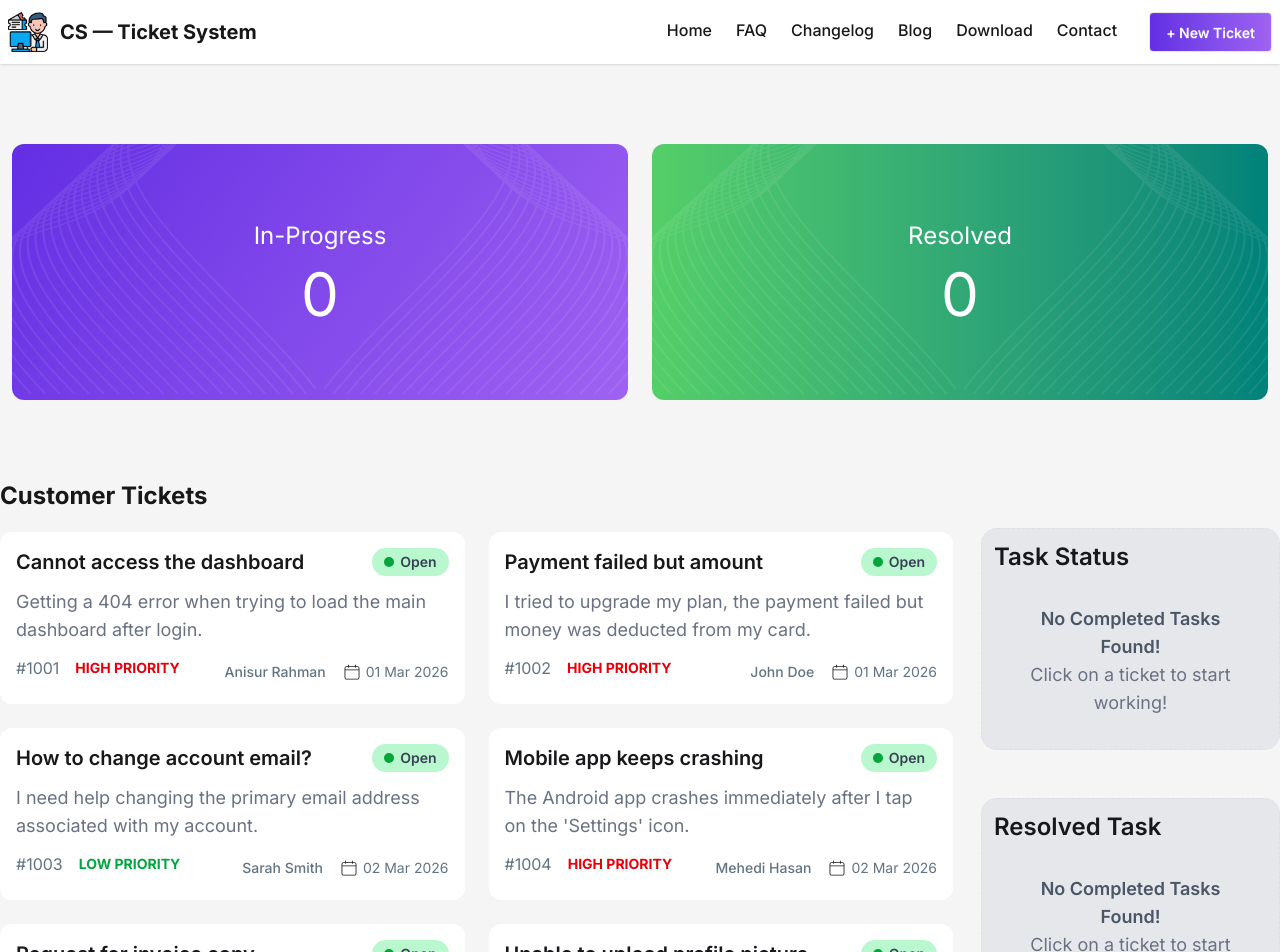
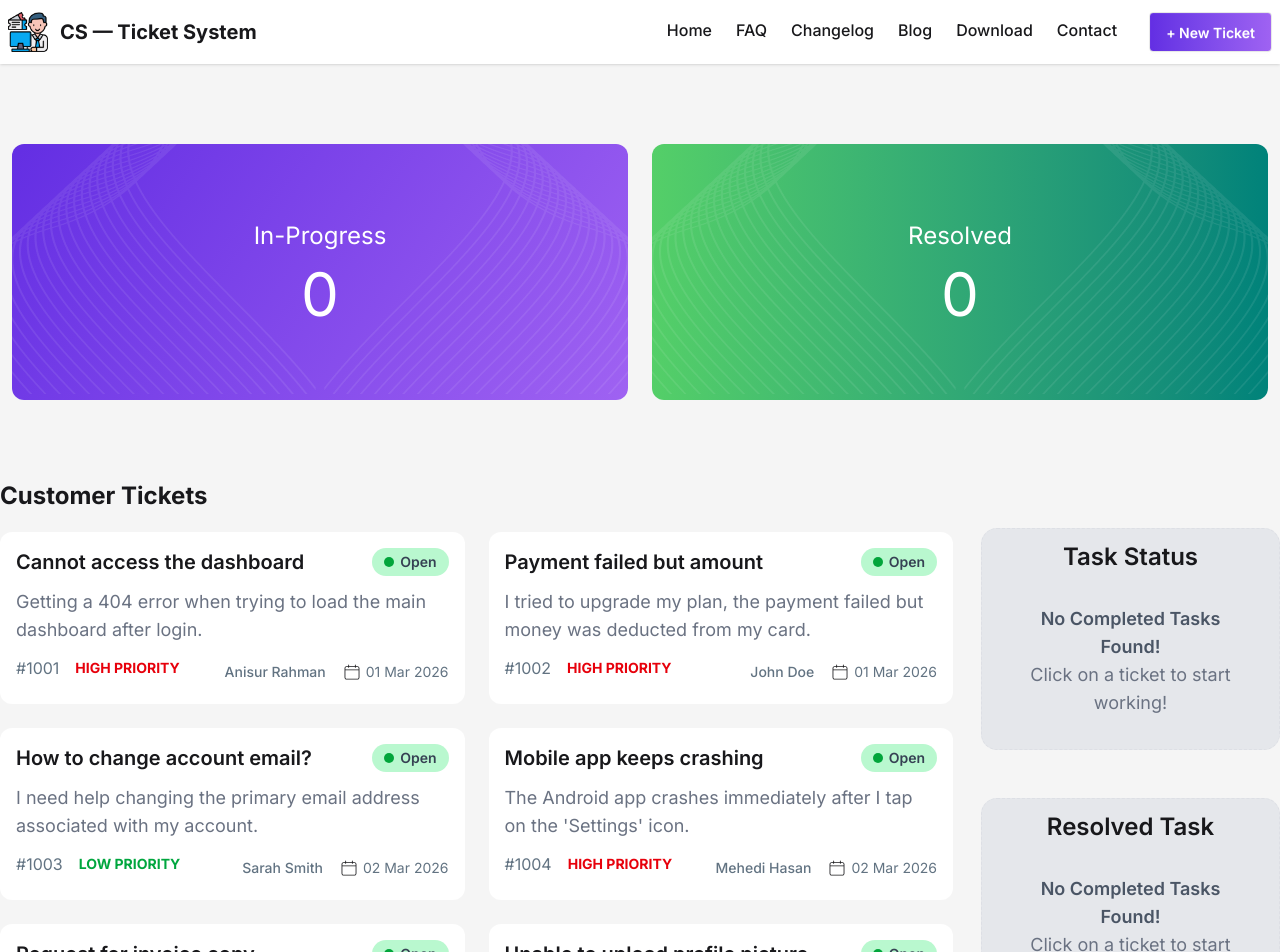
Before and after one commit to shihab-63/CS-Ticket-System-React, a React (Vite) app: page / in a window 1280 px wide. Shown: the top 952 px of the page. Built offline with nearby package versions, Linux system fonts and the light colour scheme.

Commit message:
Resolved task added

```diff
--- a/src/components/ResolvedTask/ResolvedTask.jsx
+++ b/src/components/ResolvedTask/ResolvedTask.jsx
@@ -4,7 +4,7 @@ const ResolvedTask = ({ taskItems }) => {
   return (
     <>
       <div className="bg-gray-200 border-gray-400/10 border border-dashed mt-12 p-3 rounded-2xl">
-        <h1 className="text-2xl font-semibold ">Resolved Task</h1>
+        <h1 className="text-2xl font-semibold text-center">Resolved Task</h1>
         {taskItems.length === 0 ? (
           <div className="text-center mt-3 p-5">
             <p className="text-lg font-semibold text-gray-600">
@@ -22,7 +22,7 @@ const ResolvedTask = ({ taskItems }) => {
             >
               <h1 className="text-xl font-semibold">{card.title}</h1>
               <button className="bg-[#02A53B] w-full mt-5 py-1 rounded-lg active:scale-95 transition-all px-2 text-lg text-white cursor-pointer text-center">
-                Complete
+                Click To Removed
               </button>
             </div>
           ))
--- a/src/components/TaskStatus/TaskStatus.jsx
+++ b/src/components/TaskStatus/TaskStatus.jsx
@@ -4,7 +4,7 @@ const TaskStatus = ({ status, handleResolved }) => {
   return (
     <>
       <div className="bg-gray-200 border-gray-400/10 border border-dashed  mt-12 p-3 rounded-2xl">
-        <h1 className="text-2xl font-semibold">Task Status</h1>
+        <h1 className="text-2xl text-center font-semibold">Task Status</h1>
 
         {status.length === 0 ? (
           <div className="text-center mt-3 p-5">
--- a/src/components/TicketDashboard/TicketDashboard.jsx
+++ b/src/components/TicketDashboard/TicketDashboard.jsx
@@ -45,6 +45,12 @@ const TicketDashboard = ({ ticketsPromise }) => {
 
     const remaining = cardItems.filter((item) => item.id !== clickedCard.id);
     setCardItems(remaining);
+    toast.success("Added Resolved Task");
+
+    const remainingTickes = ticketsData.filter(
+      (filterTicket) => filterTicket.id !== clickedCard.id,
+    );
+    setTicketsData(remainingTickes);
   };
 
   return (
```
